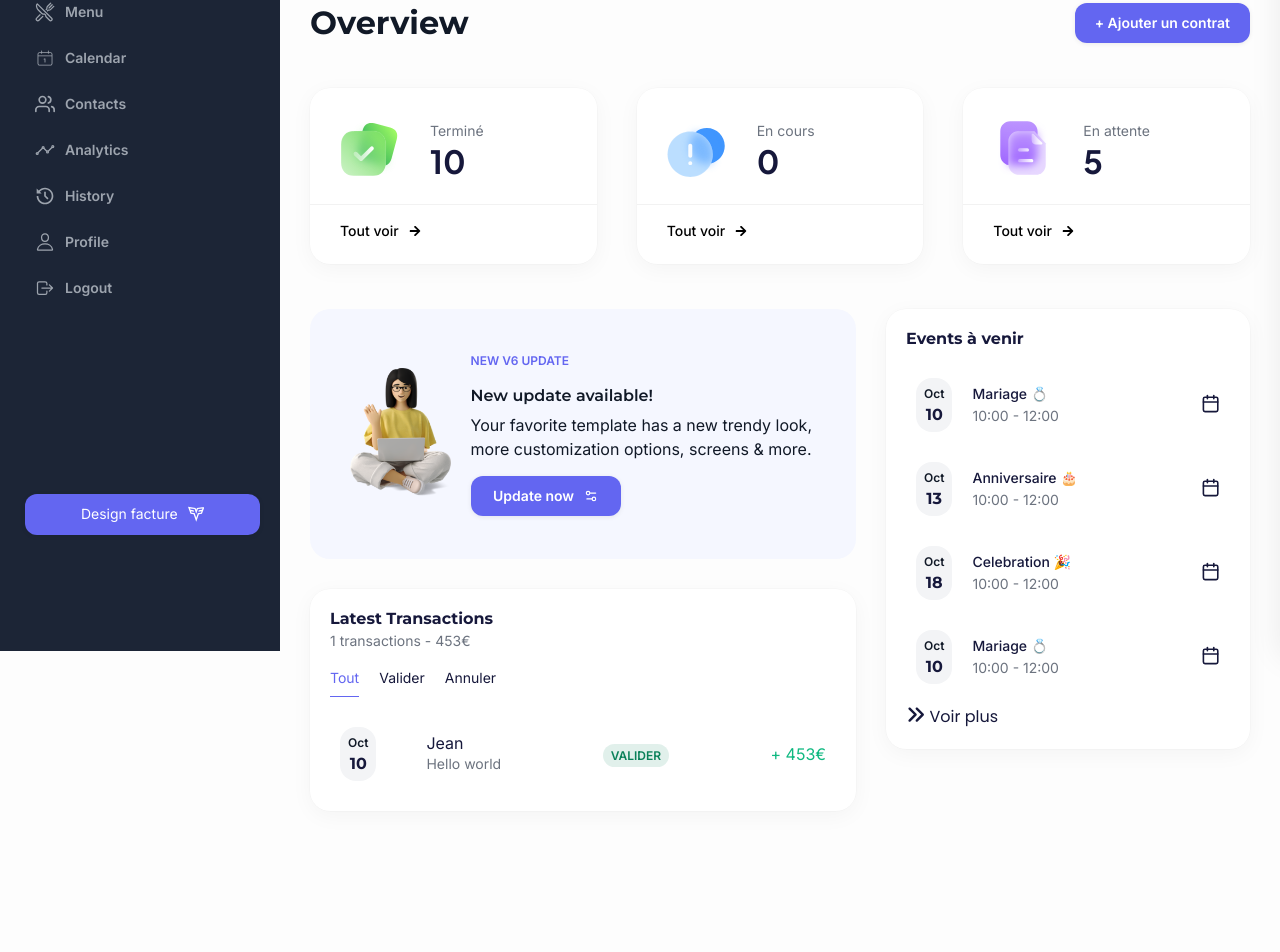
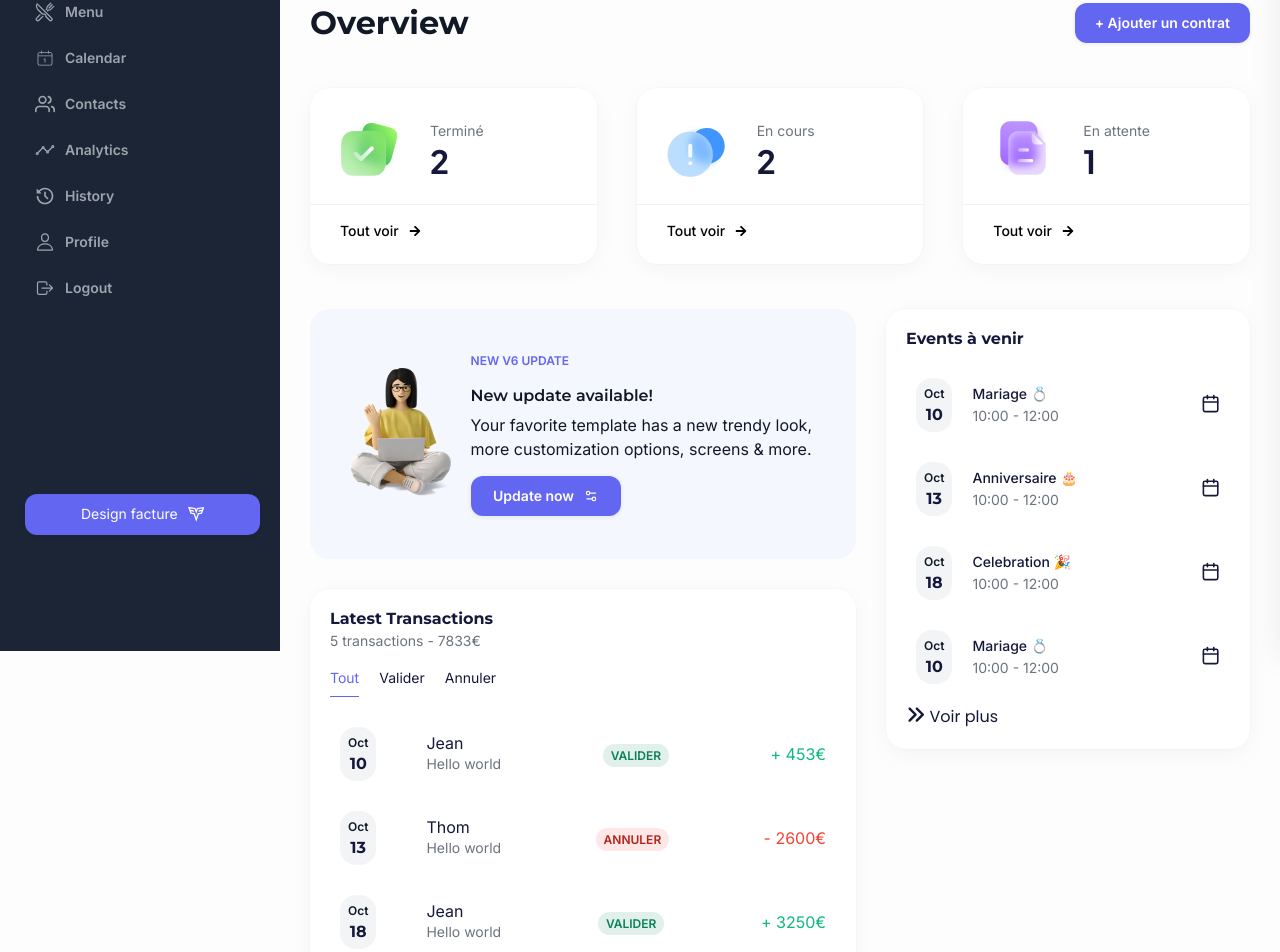
Before and after one commit to Biantuadi/dashboard, a React (Vite) app: page /dashboard in a window 1280 px wide. Shown: the part 149-1101 px from the top of the page. Before the commit the page ends 1010 px from the top, so only its background shows below. Built offline with nearby package versions, Linux system fonts and the light colour scheme.

Commit message:
Mise à jour de la page d'aperçu avec la gestion des tâches

```diff
--- a/src/pages/dashboard/screens/main_dashboard/Hoverview.tsx
+++ b/src/pages/dashboard/screens/main_dashboard/Hoverview.tsx
@@ -5,16 +5,42 @@ import { IoCloseOutline } from "react-icons/io5";
 import IconDone from "../../../../assets/icons/done.svg";
 import IconInProgress from "../../../../assets/icons/in_progress.svg";
 import IconWaiting from "../../../../assets/icons/waiting.svg";
-import { Task } from "./TaskCard";
+import { TaskStatusContainer } from "./TaskStatusContainer";
 import UpdateSettings from "./cards_grid/UpdateSettings_1";
 import EventsUpcomming from "./cards_grid/EventsUpcomming_3";
 import JobTransactions from "./cards_grid/JobTransactions_2";
 import TitlePage from "../../../../components/TitlePage";
 
+const fakeTasks = [
+  {
+    title: "faire le ménage",
+    status: "Terminé",
+  },
+  {
+    title: "faire la vaisselle",
+    status: "En attente",
+  },
+  {
+    title: "faire les courses",
+    status: "Terminé",
+  },
+  {
+    title: "faire le ménage",
+    status: "En cours",
+  },
+  {
+    title: "faire la vaisselle",
+    status: "En cours",
+  },
+
+
+]
+
 
 export default function Hoverview() {
   const [isOpen, setIsOpen] = useState(false);
   const [selectedTask, setSelectedTask] = useState("");
+  const [tasks, setTasks] = useState(fakeTasks);
 
   const handleOpenManageTasks = (taskLabel: string) => {
     setSelectedTask(taskLabel);
@@ -40,26 +66,34 @@ export default function Hoverview() {
           <li className={selectedTask === "En cours" ? "active" : ""} onClick={() => handleOpenManageTasks("En cours")}>En cours</li>
           <li className={selectedTask === "En attente" ? "active" : ""} onClick={() => handleOpenManageTasks("En attente")}>En attente</li>
         </nav>
-        <div className="content">{selectedTask}</div>
+        <div className="content">
+          <ul>
+            {tasks
+              .filter((task) => task.status === selectedTask)
+              .map((task, index) => (
+                <li key={index}>{task.title}</li>
+              ))}
+          </ul>
+        </div>
       </ManageTasksStyled>
 
       <div className="tasks_container">
-        <Task
+        <TaskStatusContainer
           label="Terminé"
           image={IconDone}
-          number_of_task={10}
+          number_of_task={tasks.filter((task) => task.status === "Terminé").length}
           openManageTasks={() => handleOpenManageTasks("Terminé")}
         />
-        <Task
+        <TaskStatusContainer
           label="En cours"
           image={IconInProgress}
-          number_of_task={0}
+          number_of_task={tasks.filter((task) => task.status === "En cours").length}
           openManageTasks={() => handleOpenManageTasks("En cours")}
         />
-        <Task
+        <TaskStatusContainer
           label="En attente"
           image={IconWaiting}
-          number_of_task={5}
+          number_of_task={tasks.filter((task) => task.status === "En attente").length}
           openManageTasks={() => handleOpenManageTasks("En attente")}
         />
       </div>
--- a/src/pages/dashboard/screens/main_dashboard/TaskCard.tsx
+++ b/src/pages/dashboard/screens/main_dashboard/TaskStatusContainer.tsx
@@ -1,7 +1,7 @@
 import styled from "styled-components";
 import {FaArrowRight} from "react-icons/fa";
 
-interface TaskProps {
+interface TaskStatusContainerProps {
   label: string;
   image: string;
   number_of_task: number;
@@ -9,14 +9,14 @@ interface TaskProps {
 
 }
 
-export function Task({
+export function TaskStatusContainer({
   label,
   image,
   number_of_task,
   openManageTasks,
-}: TaskProps) {
+}: TaskStatusContainerProps) {
   return (
-    <TaskStyled>
+    <TaskStatusContainerStyled>
       <div className="container_task_img_text">
         <div className="container_img">
           <img src={image} alt={label} />
@@ -33,11 +33,11 @@ export function Task({
        </span>
        <FaArrowRight />
       </button>
-    </TaskStyled>
+    </TaskStatusContainerStyled>
   );
 }
 
-const TaskStyled = styled.div`
+const TaskStatusContainerStyled = styled.div`
   display: flex;
   align-items: flex-start;
   flex-direction: column;
--- a/src/pages/dashboard/screens/main_dashboard/cards_grid/JobTransactions_2.tsx
+++ b/src/pages/dashboard/screens/main_dashboard/cards_grid/JobTransactions_2.tsx
@@ -26,7 +26,34 @@ const mesDatas: Transaction[] = [
     amount: 453,
     status: "valider",
   },
-  // Add more transaction data here
+  {
+    id: 1,
+    date: "2021-10-13",
+    name: "Thom",
+    amount: 2600,
+    status: "annuler",
+  },
+  {
+    id: 2,
+    date: "2021-10-18",
+    name: "Jean",
+    amount: 3250,
+    status: "valider",
+  },
+  {
+    id: 3,
+    date: "2021-10-10",
+    name: "Jean",
+    amount: 530,
+    status: "valider",
+  },
+  {
+    id: 2,
+    date: "2021-10-10",
+    name: "miché",
+    amount: 1000,
+    status: "annuler",
+  },
 ];
 
 const months: string[] = [
```
